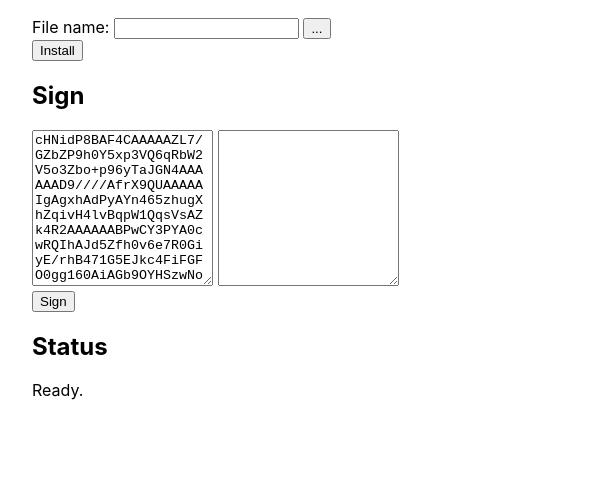
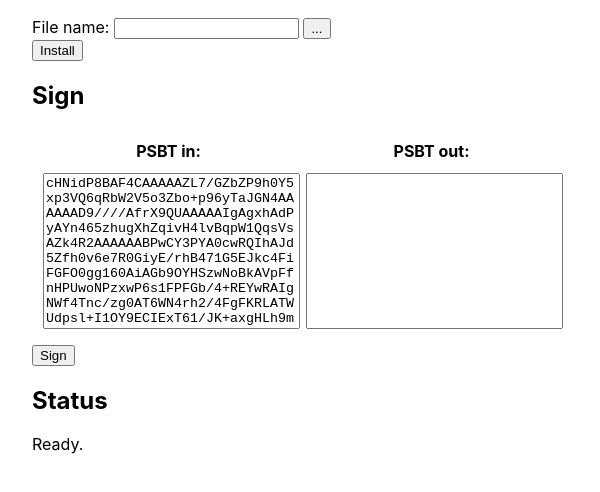
Before and after one commit to eehlers/my-app, an Electron app: page src/index.html in a window 600 px wide. Shown: the part 146-638 px from the top of the page. Drawn offline with Linux system fonts and the light colour scheme; no server answers.

Commit message:
format sign

```diff
--- a/src/index.html
+++ b/src/index.html
@@ -16,9 +16,16 @@
     </br>
     <button id="installBtn">Install</button>
     <h2>Sign</h2>
-    <textarea id="psbtIn" rows="10"></textarea>
-    <textarea id="psbtOut" rows="10"></textarea>
-    </br>
+    <table style="width:100%;border-spacing:10px;border-collapse:separate">
+        <tr>
+            <th>PSBT in:</th>
+            <th>PSBT out:</th>
+        </tr>
+        <tr>
+            <td><textarea id="psbtIn" rows="10" style="overflow:auto;resize:none;width:100%"></textarea></td>
+            <td><textarea id="psbtOut" rows="10"  style="overflow:auto;resize:none;width:100%"></textarea></td>
+        </tr>
+    </table>
     <button id="signBtn">Sign</button>
     <h2>Status</h2>
     <p id="output">Ready.</p>
```
